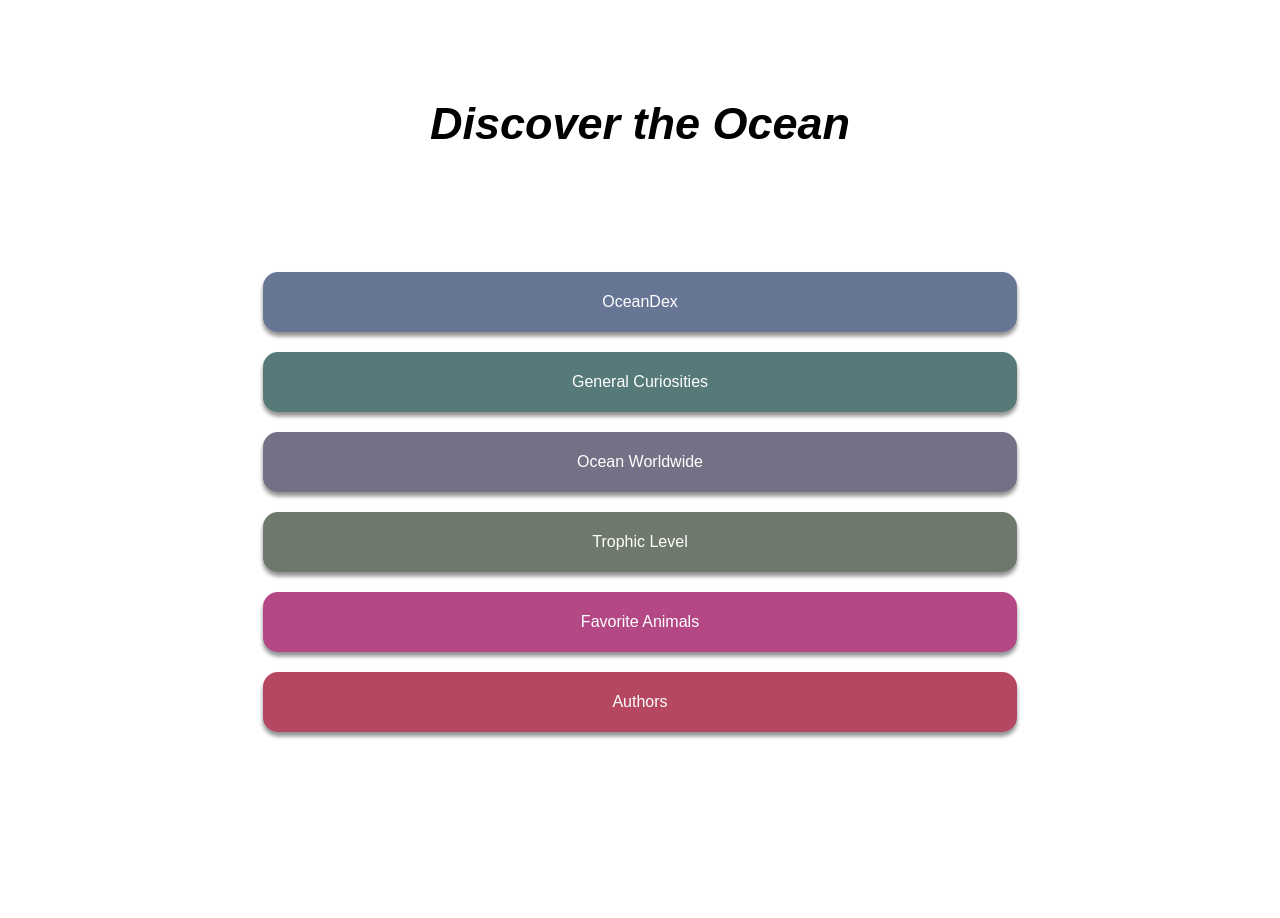
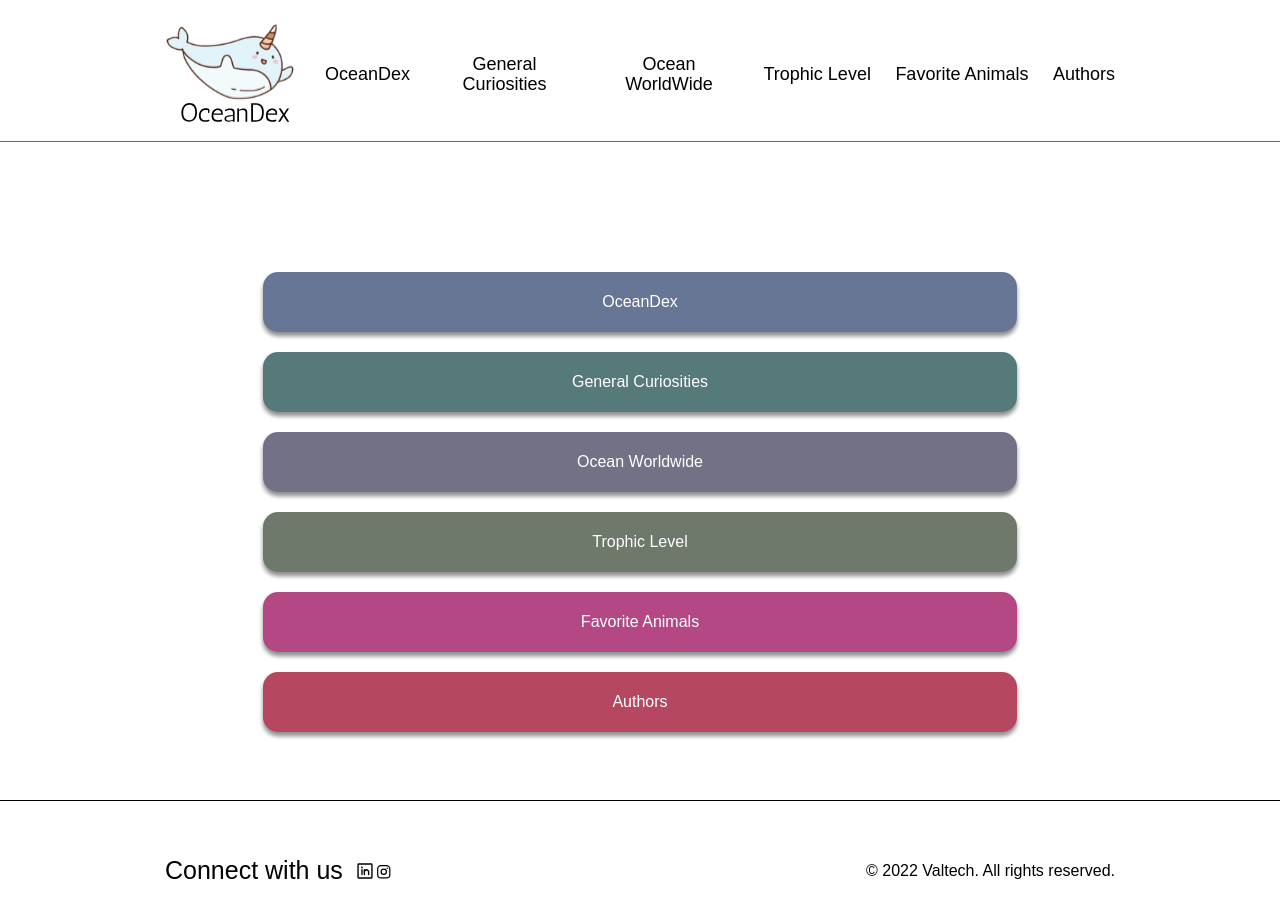
Before and after one commit to xossiane/javascript-oceandex, a Next.js app: page / in a window 1280 px wide. Shown: the top 918 px of the page. Before the commit the page ends 800 px from the top, so only its background shows below. Built offline with nearby package versions, Linux system fonts and the light colour scheme; a web font is replaced by a local one.

Commit message:
Merge branch 'feature/content' into dev
# Conflicts:
#	components/atoms/Arrow/index.jsx
#	pages/_app.jsx

```diff
--- a/components/atoms/Background/index.jsx
+++ b/components/atoms/Background/index.jsx
@@ -1,11 +1,10 @@
 import styles from "./styles.module.scss";
-import background from '../../../public/assets/images/extras/backgroundLarge2.png'
 
 export default function Background() {
   return (
     <img
       className={styles[`background`]}
-      src={background}
+      src="/assets/images/extras/backgroundLarge2.png"
       alt=""
     />
   );
--- a/components/atoms/Background/styles.module.scss
+++ b/components/atoms/Background/styles.module.scss
@@ -5,7 +5,7 @@
   width: 100%;
   z-index: 0;
   position: fixed;
-  bottom: 0;
+  bottom: 10rem;
   opacity: 50%;
 
   @media (min-width: 768px) {
--- a/components/molecules/MenuMobile/index.jsx
+++ b/components/molecules/MenuMobile/index.jsx
@@ -8,14 +8,14 @@ export default function MenuMobile({ menuIsVisible, setMenuIsVisible }) {
         className={styles[`Navbar__openMenu`]}
         onClick={() => setMenuIsVisible(true)}
       >
-        <img src="assets/images/hamburger.svg" alt="Menu Hamburger" />
+        <img src="assets/images/menu/hamburger.svg" alt="Menu Hamburger" />
       </button>
       <nav className={`${menuIsVisible ? "" : styles[`Navbar__invisible`]}`}>
         <button
           className={styles[`Navbar__closeMenu`]}
           onClick={() => setMenuIsVisible(false)}
         >
-          <img src="assets/images/close.svg" alt="Close Menu Hamburger" />
+          <img src="assets/images/menu/close.svg" alt="Close Menu Hamburger" />
         </button>
         <ul className={styles[`Navbar__list`]}>
           <li className={styles[`Navbar__li`]}>
--- a/components/molecules/MenuMobile/styles.module.scss
+++ b/components/molecules/MenuMobile/styles.module.scss
@@ -37,7 +37,7 @@
 
   &__list {
     position: absolute;
-    top: 7.7rem;
+    top: 6.8rem;
     left: 0;
     padding: 0;
     width: 100%;
--- a/components/organisms/Container/styles.module.scss
+++ b/components/organisms/Container/styles.module.scss
@@ -4,16 +4,20 @@
   box-sizing: border-box;
   background-color: variables.$white;
   display: grid;
+  grid-template-rows: repeat(4, auto);
+  grid-template-columns: repeat(4, 7rem);
   grid-gap: 2rem;
   grid-template-areas: "header" "article" "footer";
   align-items: center;
   justify-content: center;
-  height: 100%;
+  height: auto;
 
   @media (min-width: 1024px) {
     grid-template-columns: repeat(12, 7rem);
     grid-gap: 1rem;
     align-items: center;
+    padding-bottom: 0;
+
   }
 
   @media (min-width: 1440px) {
@@ -22,24 +26,38 @@
   }
 
   &__header {
+    grid-area: header;
+      grid-row-start: 1;
+      grid-row-end: 2;
+      grid-column-start: 1;
+      grid-column-end: 4;
+      align-items: center;
     @media (min-width: 1024px) {
-      grid-area: header;
       grid-column-start: 1;
       grid-column-end: 12;
-      align-items: center;
       margin: 0 auto;
     }
   }
 
   &__article {
+    width: 100%;
     grid-area: article;
-    margin-top: 14rem;
+    grid-row-start: 2;
+    grid-row-end: 3;
     grid-column-start: 1;
-    grid-column-end: 12;
+    grid-column-end: 5;
     align-items: center;
+    justify-content: center;
+    margin: 10rem auto;
+    @media (min-width: 1024px) {
+      grid-column-start: 1;
+      grid-column-end: 12;
+      margin: 15rem auto;
+    }
   }
 
-  &__footer {
-    grid-area: footer;
+  &__footer{
+    border-top: 1px solid rgba(0, 0, 0, 0.6);
+    height: 12vh;
   }
 }
--- a/components/organisms/Footer/styles.module.scss
+++ b/components/organisms/Footer/styles.module.scss
@@ -3,30 +3,66 @@
 .footerContainer {
   background-color: variables.$white;
 
-  display: flex;
+  border-top: 1px solid #000;
+  box-sizing: border-box;
+  display: grid;
+  grid-area: footer;
+  grid-template-columns: repeat(4, 7rem);
+  grid-gap: 2rem;
+  grid-template-areas: "logoParagraph logoParagraph logoParagraph logoParagraph" "copyParagraph copyParagraph copyParagraph copyParagraph";
+  height: 8.6rem;
   align-items: center;
-  justify-content: space-between;
+  justify-content: center;
   flex-direction: column;
   font-weight: 400;
   line-height: 0.313em;
+  z-index: 900;
+  z-index: 10;
+  margin: 0 auto;
+  padding-bottom: 1.5rem;
+  width: 100%;
+  border-top: 1px solid #000;
 
-  padding-top: 2.813rem;
-  padding-bottom: 2.813rem;
-  z-index: 10;
+  @media (min-width: 1024px) {
+    display: grid;
+    grid-template-columns: repeat(12, 7rem);
+    grid-gap: 1rem;
+    grid-template-areas: "logoParagraph logoParagraph logoParagraph logoParagraph logoParagraph logoParagraph copyParagraph copyParagraph copyParagraph copyParagraph copyParagraph copyParagraph";
+    align-items: center;
+    justify-content: center;
+    grid-column-start: 1;
+    grid-column-end: 13;
+    padding-bottom: 0;
+    height: 14rem;
+  }
 
-  @media (min-width: 768px) {
-    flex-direction: row;
+  @media (min-width: 1440px) {
+    grid-gap: 4rem;
   }
 
   &__logoParagraph {
+    padding: 5rem 0 0 0;
+    grid-area: logoParagraph;
     display: flex;
     align-items: center;
     font-size: 2.5rem;
+    margin: 0 auto;
+    @media (min-width: 1024px) {
+      margin: 0;
+      padding: 0;
+    }
   }
   &__logo {
     padding-left: 0.5em;
   }
   &__copyParagraph {
+    padding: 0 0 5rem 0;
+    grid-area: copyParagraph;
     font-size: 1.6rem;
+    text-align: center;
+    @media (min-width: 1024px) {
+      text-align: right;
+      padding: 0;
+    }
   }
 }
--- a/components/organisms/Header/index.jsx
+++ b/components/organisms/Header/index.jsx
@@ -7,8 +7,7 @@ import MenuDesktop from "@molecules/MenuDesktop";
 export default function Header() {
   const [menuIsVisible, setMenuIsVisible] = useState(false);
   return (
-    <div>
-      <div className={styles[`Header`]}>
+    <header className={styles[`Header`]}>
       <div>
         <Link href="/">
           <a>
@@ -29,7 +28,6 @@ export default function Header() {
       <div className={styles[`Header__menuDesktop`]}>
         <MenuDesktop />
       </div>
-      </div>
-    </div>
+    </header>
   );
 }
--- a/components/organisms/Header/styles.module.scss
+++ b/components/organisms/Header/styles.module.scss
@@ -7,7 +7,6 @@
   grid-template-columns: repeat(4, 7rem);
   grid-gap: 2rem;
   grid-template-areas: logo logo navMobile navMobile;
-  height: 7.6rem;
   align-items: center;
   justify-content: space-between;
   position: fixed;
@@ -18,6 +17,8 @@
   background-color: variables.$white;
   margin: 0 auto;
   padding: 0 1.75rem;
+  height: 8.6rem;
+  border-bottom: 1px solid rgba(0, 0, 0, 0.6);
 
   @media (min-width: 1024px) {
     display: grid;
@@ -38,7 +39,6 @@
   }
 
   &__logo {
-    // width: 100%;
     cursor: pointer;
     @media (min-width: 1024px) {
       position: relative;
--- a/pages/Teste/index.jsx
+++ b/pages/Teste/index.jsx
@@ -4,6 +4,7 @@ import Background from "@atoms/Background";
 import MenuMobile from "@molecules/MenuMobile";
 import Header from "@organisms/Header";
 import Container from "@organisms/Container";
+import AboutContent from "@organisms/AboutContent";
 
 import styles from "./styles.module.scss";
 
@@ -12,6 +13,7 @@ export default function Teste() {
   return (
     <div>
       <Container>
+        <AboutContent />
         <GeneralCuriosities />
       </Container>
     </div>
--- a/pages/_app.jsx
+++ b/pages/_app.jsx
@@ -1,5 +1,6 @@
 import "../styles/globals.scss";
 import Head from "next/head";
+import Header from "@organisms/Header";
 import Footer from "@organisms/Footer";
 const MyApp = ({ Component, pageProps }) => {
   return (
@@ -13,7 +14,9 @@ const MyApp = ({ Component, pageProps }) => {
           href="/assets/images/favicon-32x32.png"
         />
       </Head>
+      <Header />
       <Component {...pageProps} />
+      <Footer />
     </div>
   );
 };
```
Also changed, not shown: components/organisms/Container/index.jsx (+5 -6 lines), components/organisms/Footer/index.jsx (+2 -6 lines), public/assets/images/menu/close.svg (added), public/assets/images/menu/hamburger.svg (added). Lines whose indentation alone changed are shown as unchanged.
